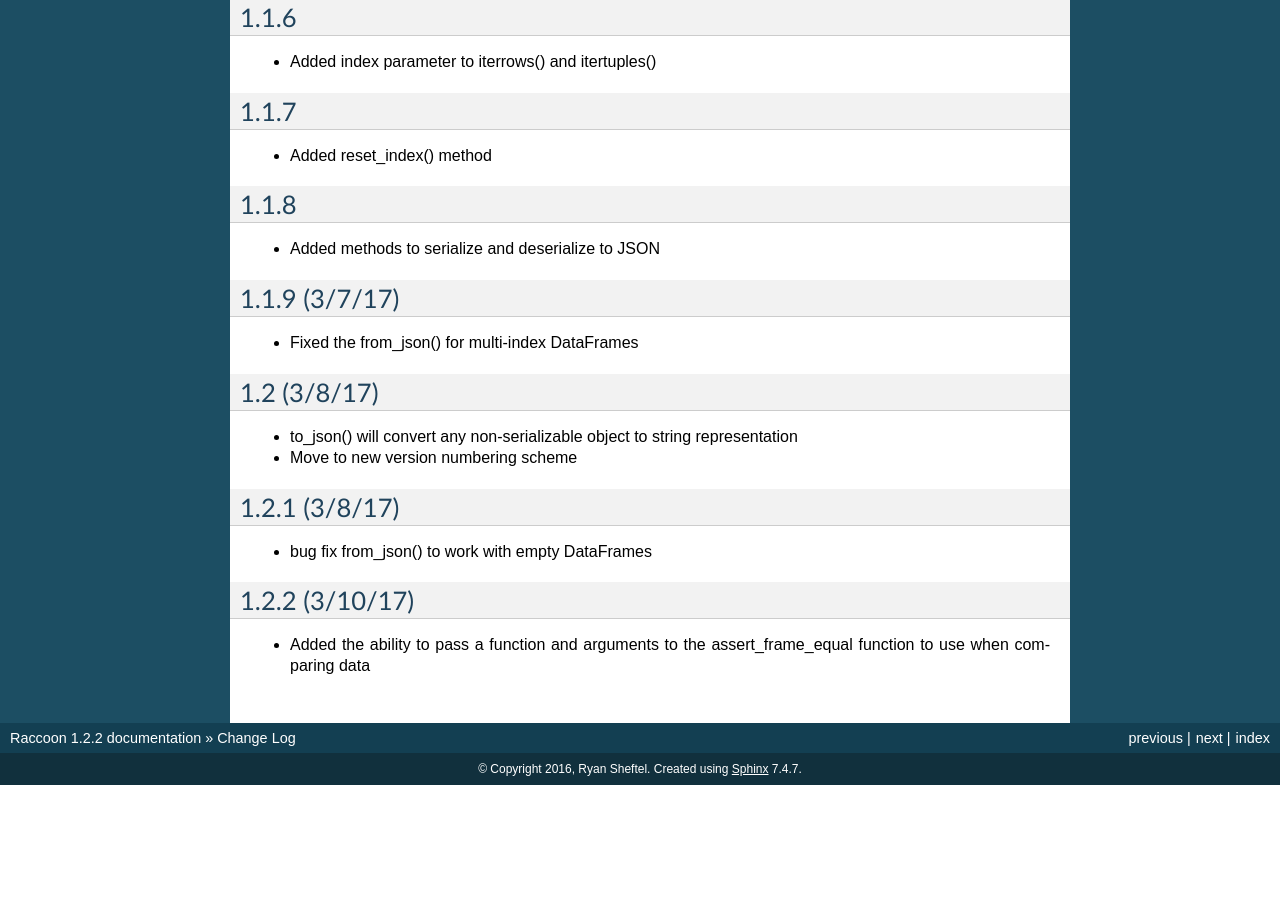
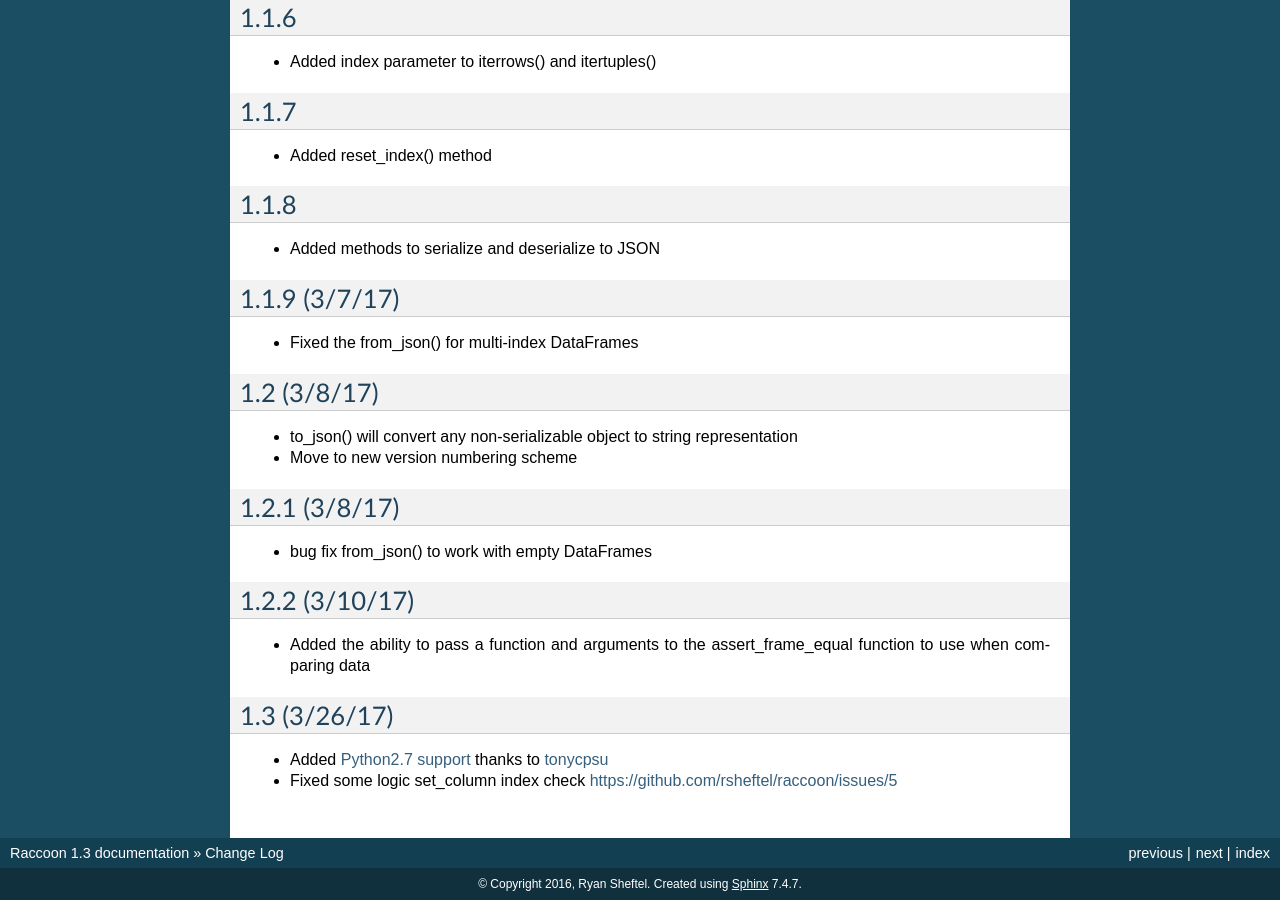
Before and after one commit to rsheftel/raccoon, a Sphinx documentation site: the page built from docs/change_log.rst, in a window 1280 px wide and 900 px high, scrolled down 1014 px. Built offline with Sphinx 7.4.7, drawn with Linux system fonts in a browser that asks for light colours; before the commit the page ends 1799 px from its top, so only the background shows below that; some of the changed text lies outside the part shown.

Commit message:
Version 1.3

```diff
--- a/docs/change_log.rst
+++ b/docs/change_log.rst
@@ -68,3 +68,8 @@ Change Log
 1.2.2 (3/10/17)
 ~~~~~~~~~~~~~~~
 - Added the ability to pass a function and arguments to the assert_frame_equal function to use when comparing data
+
+1.3 (3/26/17)
+~~~~~~~~~~~~~
+- Added `Python2.7 support <https://github.com/rsheftel/raccoon/pull/4>`_  thanks to `tonycpsu <https://github.com/tonycpsu>`_
+- Fixed some logic set_column index check https://github.com/rsheftel/raccoon/issues/5
--- a/docs/conf.py
+++ b/docs/conf.py
@@ -54,9 +54,9 @@ copyright = '2016, Ryan Sheftel'
 # built documents.
 #
 # The short X.Y version.
-version = '1.2.2'
+version = '1.3'
 # The full version, including alpha/beta/rc tags.
-release = '1.2.2'
+release = '1.3'
 
 # generate docstring for __init__
 autoclass_content = 'both'
```
